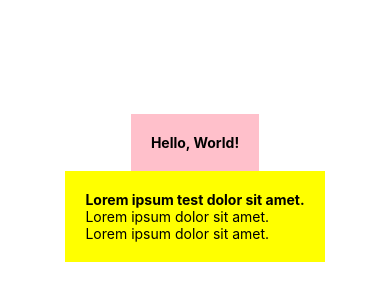
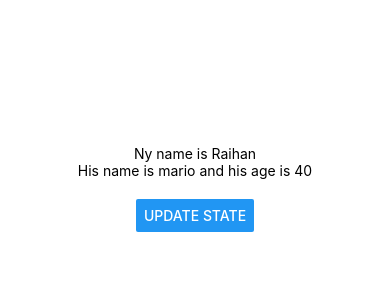
Before and after one commit to raihanwebmaster/react-native-study, a React Native app: screen / in a window 390 px wide. Shown: the part 234-534 px from the top of the page. Built offline with nearby package versions, Linux system fonts and the light colour scheme.

Commit message:
using-state

```diff
--- a/App.js
+++ b/App.js
@@ -1,17 +1,20 @@
 import { StatusBar } from "expo-status-bar";
-import React from "react";
-import { StyleSheet, Text, View } from "react-native";
+import React, { useState } from "react";
+import { Button, StyleSheet, Text, View } from "react-native";
 
 export default function App() {
+  const [name, setName] = useState('Raihan');
+  const [person, setPerson] = useState({ name: 'mario', age: 40});
+  const clickHandler = () => {
+    setName('chun-li');
+    setPerson({name: 'Raihan', age: 24});
+  }
   return (
     <View style={styles.container}>
-      <View style={styles.header}>
-        <Text style={styles.boldText}>Hello, World!</Text>
-      </View>
-      <View style={styles.body}>
-        <Text style={styles.boldText}>Lorem ipsum <Text>test</Text> dolor sit amet.</Text>
-        <Text>Lorem ipsum dolor sit amet.</Text>
-        <Text>Lorem ipsum dolor sit amet.</Text>
+      <Text>Ny name is {name}</Text>
+      <Text>His name is {person.name} and his age is {person.age}</Text>
+      <View style={styles.buttonContainer}>
+        <Button title="update state" onPress={clickHandler}/>
       </View>
     </View>
   );
@@ -24,15 +27,7 @@
     alignItems: "center",
     justifyContent: "center",
   },
-  header:{
-    backgroundColor: "pink",
-    padding:20,
-  },
-  boldText :{
-    fontWeight: "bold",
-  },
-  body:{
-    backgroundColor: "yellow",
-    padding:20,
+  buttonContainer: {
+    marginTop: 20
   }
 });
```
